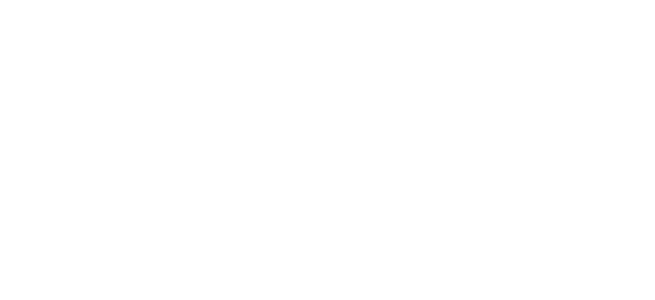
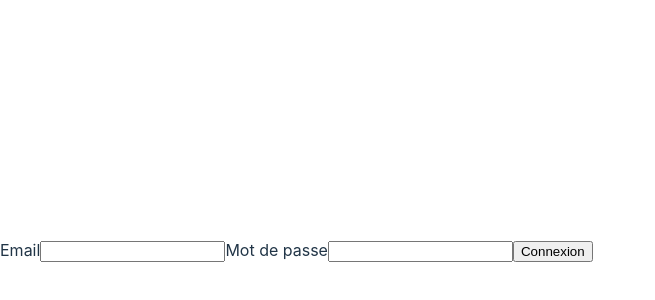
Before and after one commit to ShaynnaRmd/Dev-Hive, a React (Vite) app in the folder frontend/: page /login/1 in a window 1280 px wide. Before the commit this address had no page. Shown: the part 170-470 px from the top of the page, without its empty margins (0-655 px from the left). Built offline with nearby package versions, Linux system fonts and the light colour scheme.

Commit message:
Adding some regex

```diff
--- a/frontend/src/Pages/Login.jsx
+++ b/frontend/src/Pages/Login.jsx
@@ -1,15 +1,28 @@
 import { GoogleLogin } from "@react-oauth/google";
 import { jwtDecode } from "jwt-decode";
+import { Form } from "../components/Form";
+import { useState } from "react";
+import { useParams, useNavigate } from "react-router-dom";
 
 export function Login() {
-  fetch("https://appleid.apple.com/appleid/button/left")
-    .then((response) => response.json())
-    .then((button) => {
-      console.log(button);
-    });
+  const [inputValues, setInputValues] = useState([]);
+  const { type } = useParams();
+  const navigate = useNavigate();
+
+  const formFields = [
+    { type: "email", label: "Email", value: inputValues[0] },
+    { type: "password", label: "Mot de passe", value: inputValues[1] },
+  ];
+
+  const handleFormSubmit = (data) => {
+    setInputValues(data);
+  };
 
   return (
     <>
+      {type === "student" && <h4>Connexion en tant qu'étudiant</h4>}
+      {type === "compagny" && <h4>Connexion en tant qu'entreprise</h4>}
+
       <GoogleLogin
         onSuccess={(credentialResponse) => {
           let response = jwtDecode(credentialResponse.credential);
@@ -20,7 +33,29 @@
           console.log("Login Failed");
         }}
       />
-      <h1>Login</h1>
+      <Form
+        fields={formFields}
+        onSubmit={handleFormSubmit}
+        submitValue={"Connexion"}
+      />
+      {type === "student" && (
+        <p onClick={() => navigate("/register/student")}>Pas encore incrit ?</p>
+      )}
+      {type === "compagny" && (
+        <p onClick={() => navigate("/register/compagny")}>
+          Pas encore incrit ?
+        </p>
+      )}
+      {type === "student" && (
+        <p onClick={() => navigate("/login/compagny")}>
+          Vous êtes une entreprise ?
+        </p>
+      )}
+      {type === "compagny" && (
+        <p onClick={() => navigate("/login/student")}>
+          Vous êtes un étudiant ?
+        </p>
+      )}
     </>
   );
 }
--- a/frontend/src/Pages/Profile.jsx
+++ b/frontend/src/Pages/Profile.jsx
@@ -1,24 +1,23 @@
 import { useEffect, useState } from "react";
 import { Form } from "../components/Form";
 
-export default function Profile() {
+export function Profile() {
   const [inputValues, setInputValues] = useState([]);
 
   const formFields = [
-    { type: "text", label: "Prénom", value: inputValues[0], onChange: "" },
-    { type: "text", label: "Nom", value: inputValues[1], onChange: "" },
-    { type: "number", label: "Age", value: inputValues[2], onChange: "" },
+    { type: "text", label: "Prénom", value: inputValues[0] },
+    { type: "text", label: "Nom", value: inputValues[1] },
+    { type: "number", label: "Age", value: inputValues[2] },
     {
       type: "date",
       label: "Date de naissance",
       value: inputValues[3],
-      onChange: "",
     },
   ];
 
-  const handleFormSubmit = (data, submitValue) => {
+  const handleFormSubmit = (data) => {
     // e.preventDefault();
-    console.log(data, submitValue);
+    console.log(data);
     setInputValues(data);
   };
   return (
--- a/frontend/src/Pages/Register.jsx
+++ b/frontend/src/Pages/Register.jsx
@@ -1,45 +1,74 @@
-import { useEffect, useState } from "react";
-import RegisterForm from "../components/Register/RegisterForm";
 import { useNavigate, useParams } from "react-router-dom";
+import { useState } from "react";
+import { Form } from "../components/Form";
+import { isPasswordValid, isMailValid } from "../functions/checkPassword";
 
 export function Register() {
   const { type } = useParams();
-  const status = type;
-  const [data, setData] = useState("");
+  const [inputValues, setInputValues] = useState([]);
+  const [errorPassword, setErrorPassword] = useState(false);
 
-  useEffect(() => {
-    fetch("http://localhost:3000/")
-      .then((response) => response.json())
-      .then((data) => {
-        setData(data);
-      });
-  }, []);
+  const [emailState, setEmailState] = useState(true);
+  const [passwordState, setPasswordState] = useState(true);
 
   const navigate = useNavigate();
 
+  const formFields = [
+    { type: "email", label: "Email", value: inputValues[0] },
+    { type: "password", label: "Mot de passe", value: inputValues[1] },
+    {
+      type: "password",
+      label: "Confirmer mot de passe",
+      value: inputValues[2],
+    },
+  ];
+
+  const handleFormSubmit = (data) => {
+    setInputValues(data);
+    console.log(data);
+    console.log(inputValues);
+    // setEmailState(isMailValid(data[0]));
+    // data[1] !== data[2] ? setErrorPassword(true) : undefined;
+
+    // if (isPasswordValid(data[1])) {
+    //   setPasswordState(true);
+    // } else {
+    //   setPasswordState(false);
+    // }
+  };
+
   return (
     <>
-      {status === "student" && (
-        <div>
-          <p>Bienvenue sur Dev Hive</p>
-          <p>{data ? data.email : "Chargement"}</p>
-          <RegisterForm />
+      {type === "compagny" && <p>Salut jeune entreprise</p>}
+      {type === "student" && <p>Salut jeune étudiant</p>}
+      <Form
+        fields={formFields}
+        onSubmit={handleFormSubmit}
+        submitValue={"Inscription"}
+      />
+      {!passwordState && (
+        <p>
+          Le mot de passe doit contenir 1 majuscule, 1 minuscule, 1 caractère
+          spéciale et 1 chiffre.
+        </p>
+      )}
+      {errorPassword && <p>Les mots de passe ne correspondent pas.</p>}
+      {!emailState && <p>Inserer un mail valide.</p>}
+      {type === "compagny" && (
+        <>
+          <p onClick={() => navigate("/register/student")}>
+            Se connecter en tant qu'étudiant ?
+          </p>
+          <p onClick={() => navigate("/login/compagny")}>Déjà un compte ?</p>
+        </>
+      )}
+      {type === "student" && (
+        <>
           <p onClick={() => navigate("/register/compagny")}>
-            S'inscrire en tant qu'entreprise
+            Se connecter en tant qu'entreprise ?
           </p>
-        </div>
-      )}
-
-      {status === "compagny" && (
-        <div>
-          <p>Bienvenue sur Dev Hive</p>
-          <RegisterForm />
-          <div>
-            <p onClick={() => navigate("/register/student")}>
-              Tu es un etudiant ?
-            </p>
-          </div>
-        </div>
+          <p onClick={() => navigate("/login/student")}>Déjà un compte ?</p>
+        </>
       )}
     </>
   );
--- a/frontend/src/Router/App.jsx
+++ b/frontend/src/Router/App.jsx
@@ -2,8 +2,8 @@
 import { BrowserRouter, Routes, Route } from "react-router-dom";
 import { LandingPage } from "../pages/LandingPage";
 import { Register } from "../pages/Register";
-import { Login } from "../pages/Login";
-import Profile from "../pages/Profile";
+import { Login } from "../Pages/Login";
+import { Profile } from "../Pages/Profile";
 import { GoogleOAuthProvider } from "@react-oauth/google";
 
 function App() {
@@ -14,7 +14,7 @@
           <Routes>
             <Route path="/" element={<LandingPage />}></Route>
             <Route path="/register/:type" element={<Register />}></Route>
-            <Route path="/login/" element={<Login />}></Route>
+            <Route path="/login/:type" element={<Login />}></Route>
             <Route path="/profil" element={<Profile />}></Route>
             <Route></Route>
           </Routes>
--- /dev/null
+++ b/frontend/src/functions/checkPassword.js
@@ -0,0 +1,15 @@
+function isPasswordValid(password){
+    const regexPassword = /^(?=.*[a-z])(?=.*[A-Z])(?=.*\d)[a-zA-Z\d]{8,}$/
+
+    const response = regexPassword.test(password)
+    return response
+
+ }
+
+function isMailValid(email){
+    const regexEmail = /^[a-zA-Z0-9._%+-]+@[a-zA-Z0-9.-]+\.[a-zA-Z]{2,}$/;
+    const response = regexEmail.test(email);
+    return response
+}
+
+export { isPasswordValid, isMailValid };
```
